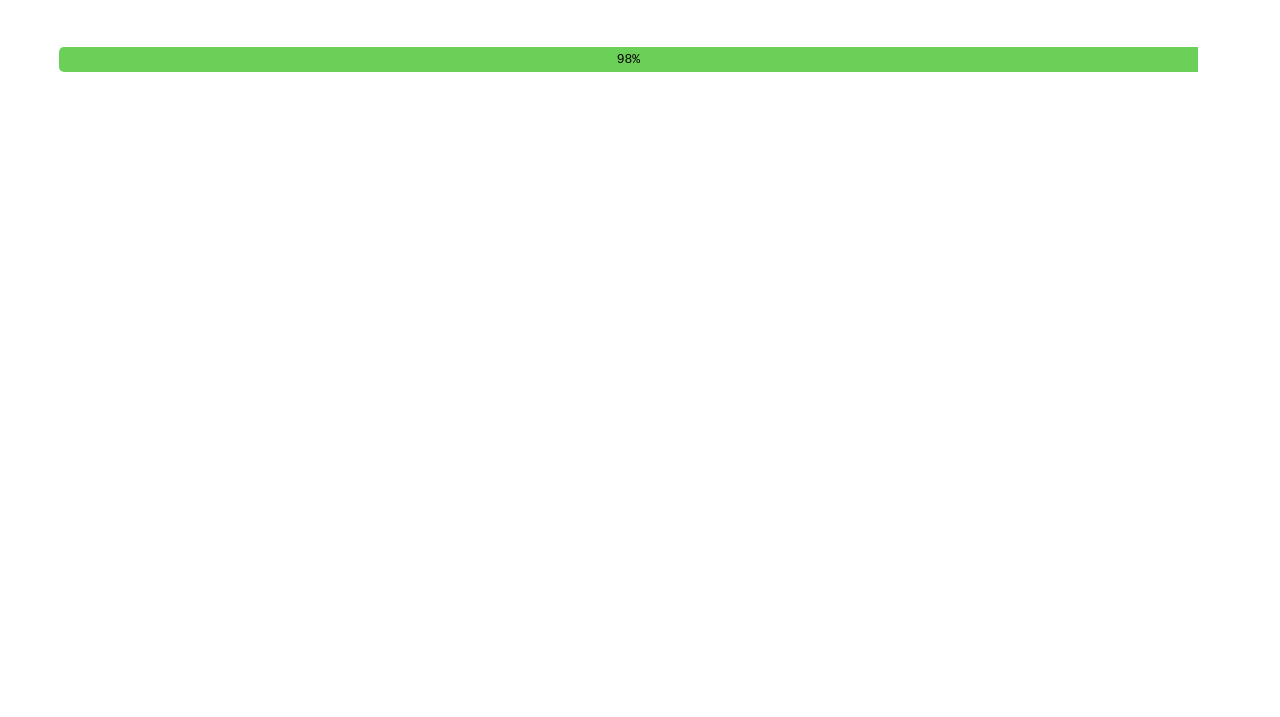
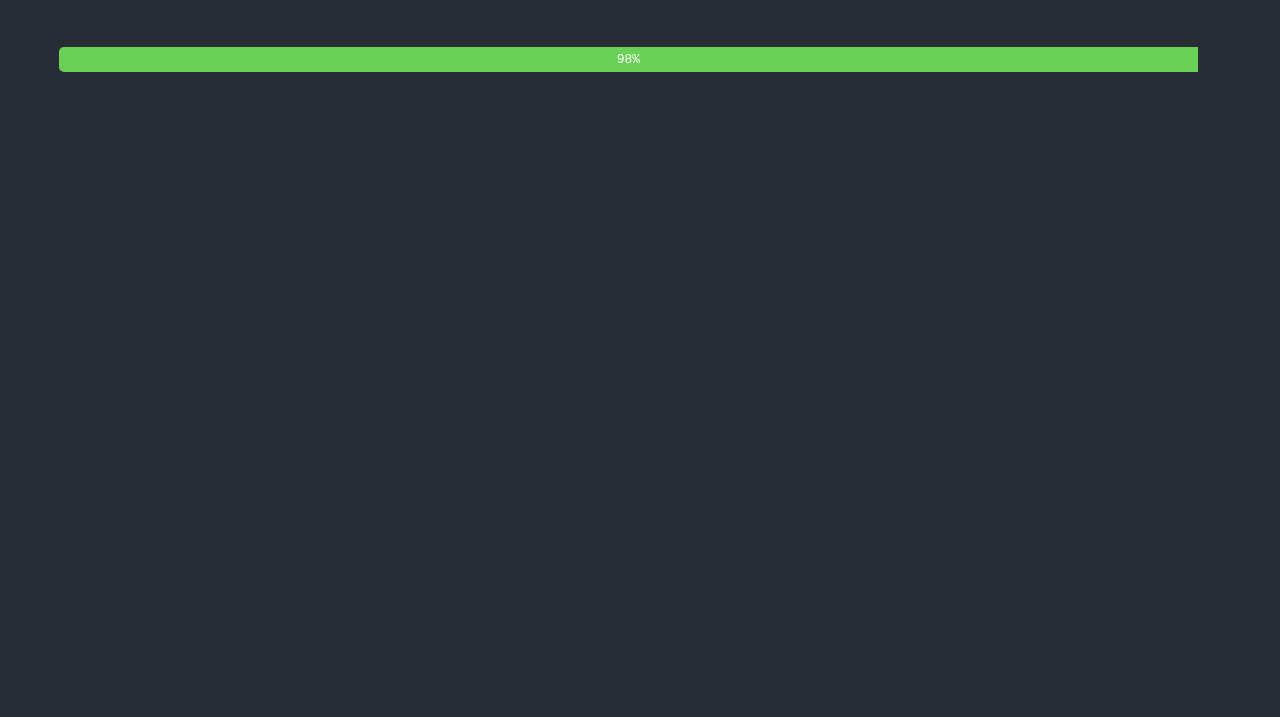
Before and after one commit to alestor123/YEAR-PROGRESS, a plain HTML site: page index.html in a window 1280 px wide. Shown: the part 83-800 px from the top of the page. Drawn offline with Linux system fonts and the light colour scheme.

Commit message:
added bg style

```diff
--- a/public/styles/App.css
+++ b/public/styles/App.css
@@ -1,6 +1,8 @@
 body{
  font-family: monospace;
  text-align: center;
+ color: white;
+ background-color: #282c34;
 }
 #year{
     display: flex;
```
